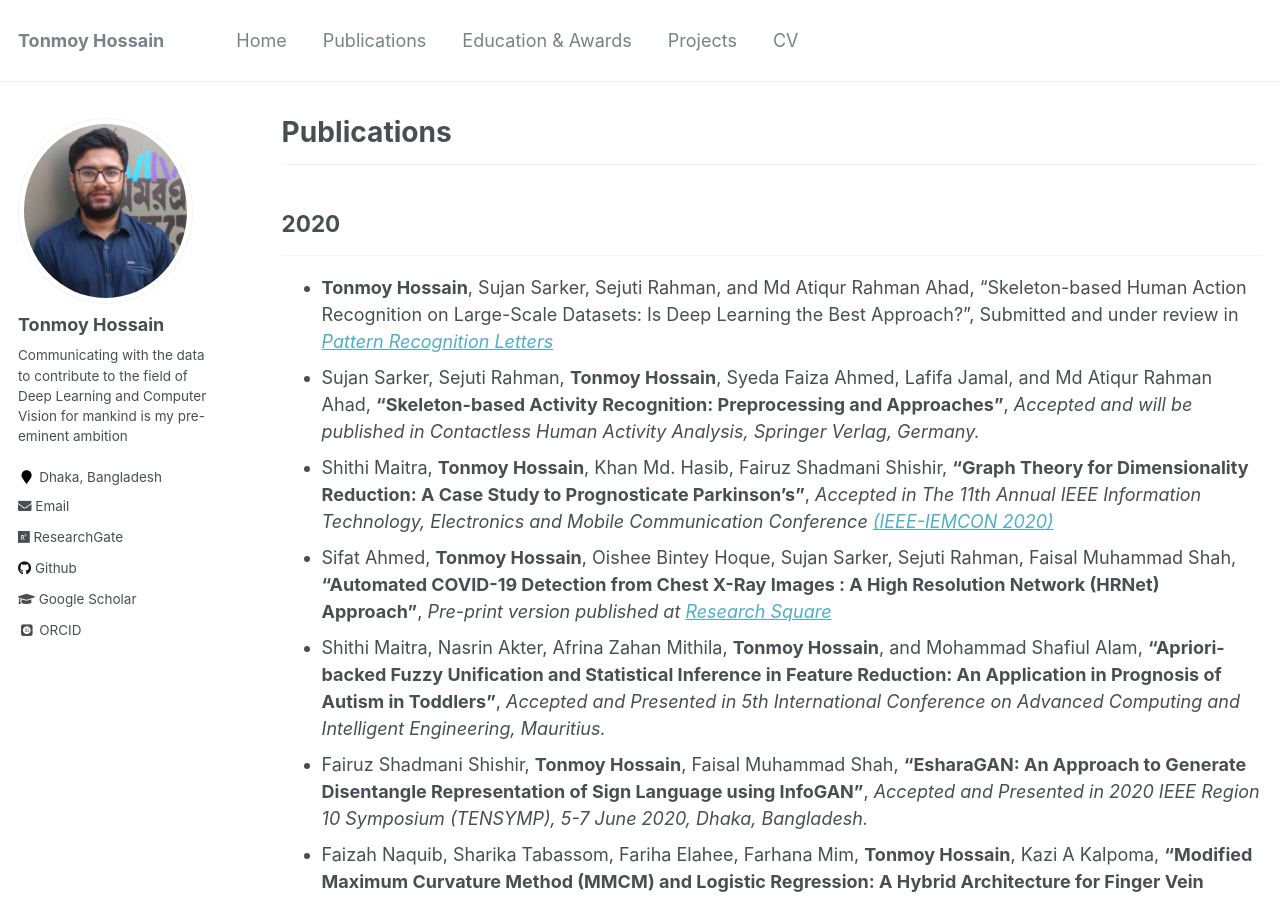
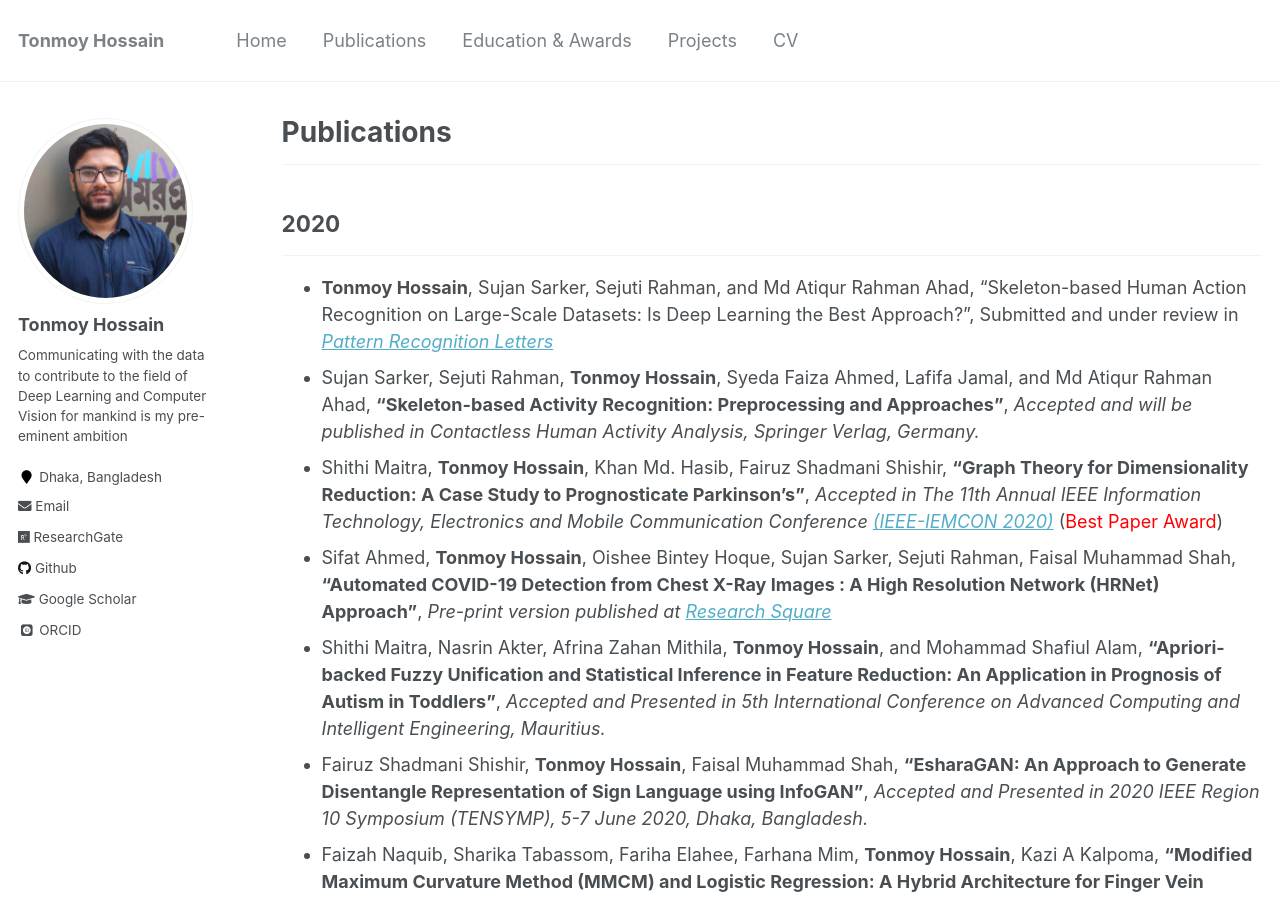
Before and after one commit to shaeekh/shaeekh.github.io, a Jekyll site: the page built from _pages/publications.md, in a window 1280 px wide and 900 px high. Built offline with Jekyll 4.4.1, drawn with Linux system fonts in a browser that asks for light colours; some web fonts are replaced.

Commit message:
Update publications.md

```diff
--- a/_pages/publications.md
+++ b/_pages/publications.md
@@ -12,7 +12,7 @@ author_profile: true
 -----------
 * **Tonmoy Hossain**, Sujan Sarker, Sejuti Rahman, and Md Atiqur Rahman Ahad, “Skeleton-based Human Action Recognition on Large-Scale Datasets: Is Deep Learning the Best Approach?”, Submitted and under review in <i>[Pattern Recognition Letters](https://www.journals.elsevier.com/pattern-recognition-letters/call-for-papers/advances-in-human-action-activity-and-gesture-recognition)</i>
 *  Sujan Sarker, Sejuti Rahman, **Tonmoy Hossain**, Syeda Faiza Ahmed, Lafifa Jamal, and Md Atiqur Rahman Ahad, **"Skeleton-based Activity Recognition: Preprocessing and Approaches"**, <i>Accepted and will be published in Contactless Human Activity Analysis, Springer Verlag, Germany.</i>
-*  Shithi Maitra, **Tonmoy Hossain**, Khan Md. Hasib, Fairuz Shadmani Shishir, **"Graph Theory for Dimensionality Reduction: A Case Study to Prognosticate Parkinson’s"**, <i>Accepted in The 11th Annual IEEE Information Technology, Electronics and Mobile Communication Conference [(IEEE-IEMCON 2020)](https://ieee-iemcon.org/)</i>
+*  Shithi Maitra, **Tonmoy Hossain**, Khan Md. Hasib, Fairuz Shadmani Shishir, **"Graph Theory for Dimensionality Reduction: A Case Study to Prognosticate Parkinson’s"**, <i>Accepted in The 11th Annual IEEE Information Technology, Electronics and Mobile Communication Conference [(IEEE-IEMCON 2020)](https://ieee-iemcon.org/)</i> (<span style ="color:Red">Best Paper Award</span>)
 *  Sifat Ahmed, **Tonmoy Hossain**, Oishee Bintey Hoque, Sujan Sarker, Sejuti Rahman, Faisal Muhammad Shah, **"Automated COVID-19 Detection from Chest X-Ray Images : A High Resolution Network (HRNet) Approach"**, <i>Pre-print version published at [Research Square](https://www.researchsquare.com/article/rs-56285/v1)</i>
 *  Shithi Maitra, Nasrin Akter, Afrina Zahan Mithila, **Tonmoy Hossain**, and Mohammad Shafiul
 Alam, **"Apriori-backed Fuzzy Unification and Statistical Inference in Feature Reduction: An
```
